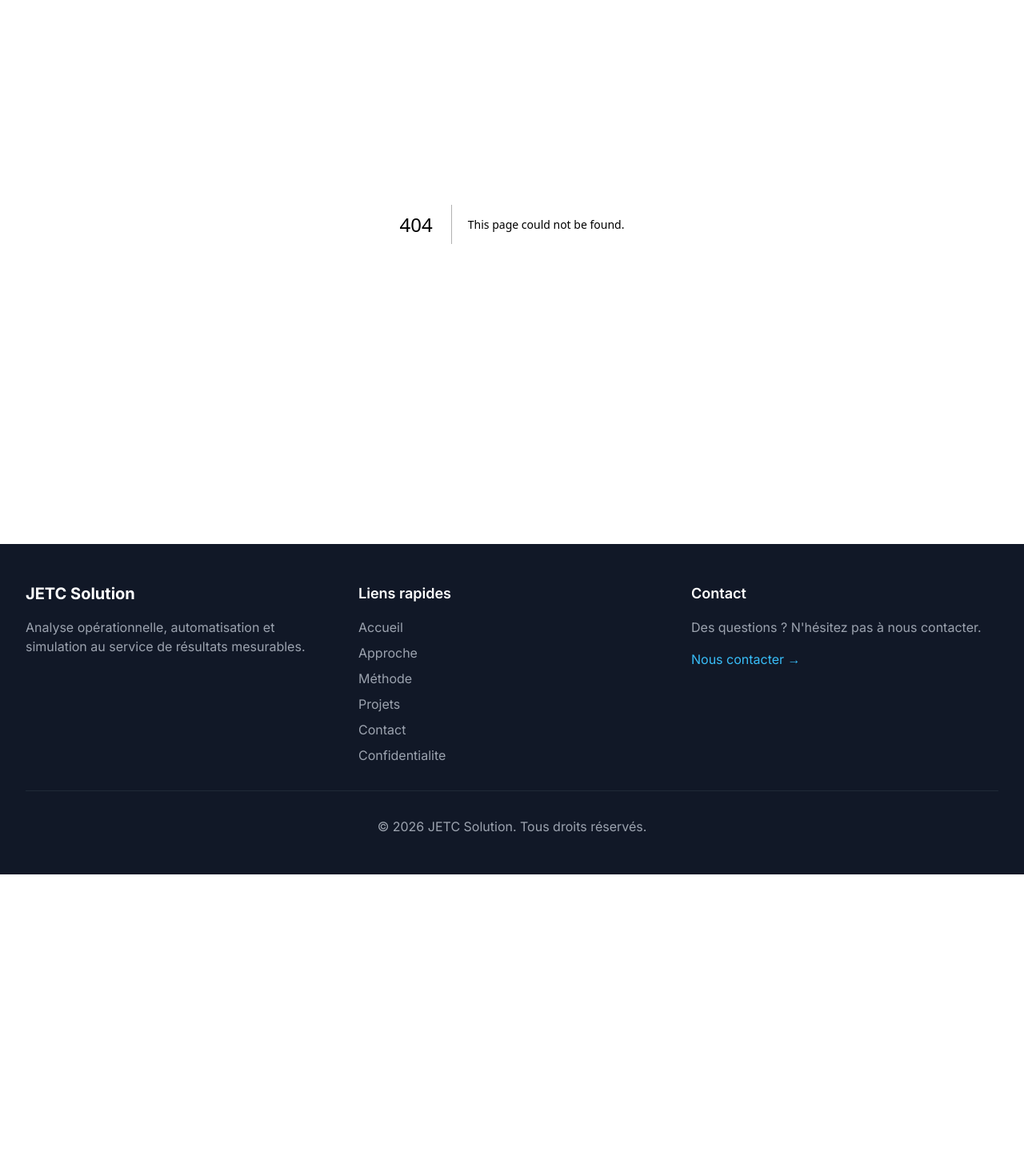
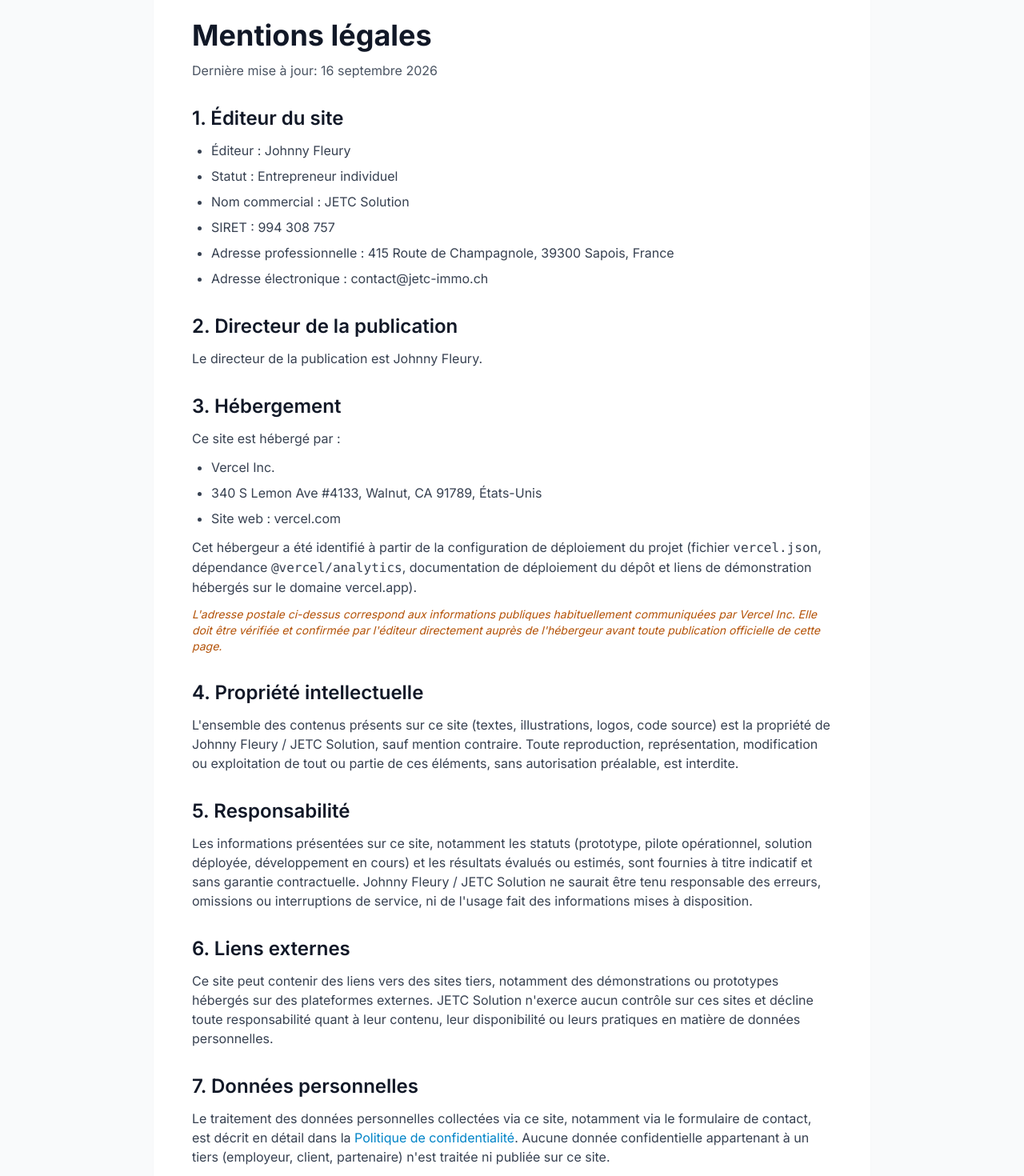
Before and after one commit to johnnyfleury87-ctrl/JECT_Solution, a Next.js app: page /mentions-legales in a window 1280 px wide. Before the commit this address had no page. Shown: the part 220-1690 px from the top of the page at 80% size. Before the commit the page ends 1313 px from the top, so only its background shows below. Built offline with nearby package versions, Linux system fonts and the light colour scheme.

Commit message:
feat: ajout page mentions legales

```diff
--- a/app/confidentialite/page.js
+++ b/app/confidentialite/page.js
@@ -60,8 +60,17 @@ export default function PrivacyPage() {
           <section className="space-y-3">
             <h2 className="text-2xl font-semibold text-gray-900">6. Destinataires des données</h2>
             <p className="text-gray-700">
-              Les données sont accessibles uniquement aux personnes autorisées chez JETC Solution et à nos sous-traitants techniques strictement nécessaires au fonctionnement du site (hébergement, messagerie transactionnelle).
+              Les données sont accessibles uniquement aux personnes autorisées chez JETC Solution
+              et aux prestataires techniques strictement nécessaires au fonctionnement du site,
+              à savoir:
             </p>
+            <ul className="list-disc pl-6 text-gray-700 space-y-2">
+              <li>Hébergement du site (Vercel)</li>
+              <li>Envoi des emails transactionnels du formulaire de contact (fournisseur SMTP)</li>
+              <li>Protection anti-robot du formulaire de contact, lorsqu'elle est activée (Cloudflare Turnstile)</li>
+              <li>Mesure d'audience anonymisée (Vercel Analytics)</li>
+              <li>Compteur technique de visiteurs en ligne (Upstash Redis)</li>
+            </ul>
           </section>
 
           <section className="space-y-3">
--- /dev/null
+++ b/app/mentions-legales/page.js
@@ -0,0 +1,115 @@
+export const metadata = {
+  title: 'Mentions légales - JETC Solution',
+  description: 'Informations légales relatives à l\'éditeur, l\'hébergeur et l\'utilisation du site JETC Solution.',
+};
+
+export default function LegalNoticePage() {
+  return (
+    <div className="section-padding bg-gray-50">
+      <div className="container-custom">
+        <div className="max-w-4xl mx-auto bg-white rounded-2xl shadow-sm p-8 md:p-12 space-y-8">
+          <header className="space-y-3">
+            <h1 className="text-3xl md:text-4xl font-bold text-gray-900">Mentions légales</h1>
+            <p className="text-gray-600">
+              Dernière mise à jour: 16 septembre 2026
+            </p>
+          </header>
+
+          <section className="space-y-3">
+            <h2 className="text-2xl font-semibold text-gray-900">1. Éditeur du site</h2>
+            <ul className="list-disc pl-6 text-gray-700 space-y-2">
+              <li>Éditeur : Johnny Fleury</li>
+              <li>Statut : Entrepreneur individuel</li>
+              <li>Nom commercial : JETC Solution</li>
+              <li>SIRET : 994 308 757</li>
+              <li>Adresse professionnelle : 415 Route de Champagnole, 39300 Sapois, France</li>
+              <li>Adresse électronique : contact@jetc-immo.ch</li>
+            </ul>
+          </section>
+
+          <section className="space-y-3">
+            <h2 className="text-2xl font-semibold text-gray-900">2. Directeur de la publication</h2>
+            <p className="text-gray-700">
+              Le directeur de la publication est Johnny Fleury.
+            </p>
+          </section>
+
+          <section className="space-y-3">
+            <h2 className="text-2xl font-semibold text-gray-900">3. Hébergement</h2>
+            <p className="text-gray-700">
+              Ce site est hébergé par :
+            </p>
+            <ul className="list-disc pl-6 text-gray-700 space-y-2">
+              <li>Vercel Inc.</li>
+              <li>340 S Lemon Ave #4133, Walnut, CA 91789, États-Unis</li>
+              <li>Site web : vercel.com</li>
+            </ul>
+            <p className="text-gray-700">
+              Cet hébergeur a été identifié à partir de la configuration de déploiement du projet
+              (fichier <code>vercel.json</code>, dépendance <code>@vercel/analytics</code>,
+              documentation de déploiement du dépôt et liens de démonstration hébergés sur le
+              domaine vercel.app).
+            </p>
+            <p className="text-sm text-amber-700 italic">
+              L&apos;adresse postale ci-dessus correspond aux informations publiques habituellement
+              communiquées par Vercel Inc. Elle doit être vérifiée et confirmée par l&apos;éditeur
+              directement auprès de l&apos;hébergeur avant toute publication officielle de cette page.
+            </p>
+          </section>
+
+          <section className="space-y-3">
+            <h2 className="text-2xl font-semibold text-gray-900">4. Propriété intellectuelle</h2>
+            <p className="text-gray-700">
+              L&apos;ensemble des contenus présents sur ce site (textes, illustrations, logos, code
+              source) est la propriété de Johnny Fleury / JETC Solution, sauf mention contraire.
+              Toute reproduction, représentation, modification ou exploitation de tout ou partie
+              de ces éléments, sans autorisation préalable, est interdite.
+            </p>
+          </section>
+
+          <section className="space-y-3">
+            <h2 className="text-2xl font-semibold text-gray-900">5. Responsabilité</h2>
+            <p className="text-gray-700">
+              Les informations présentées sur ce site, notamment les statuts (prototype, pilote
+              opérationnel, solution déployée, développement en cours) et les résultats évalués
+              ou estimés, sont fournies à titre indicatif et sans garantie contractuelle. Johnny
+              Fleury / JETC Solution ne saurait être tenu responsable des erreurs, omissions ou
+              interruptions de service, ni de l&apos;usage fait des informations mises à
+              disposition.
+            </p>
+          </section>
+
+          <section className="space-y-3">
+            <h2 className="text-2xl font-semibold text-gray-900">6. Liens externes</h2>
+            <p className="text-gray-700">
+              Ce site peut contenir des liens vers des sites tiers, notamment des démonstrations
+              ou prototypes hébergés sur des plateformes externes. JETC Solution n&apos;exerce
+              aucun contrôle sur ces sites et décline toute responsabilité quant à leur contenu,
+              leur disponibilité ou leurs pratiques en matière de données personnelles.
+            </p>
+          </section>
+
+          <section className="space-y-3">
+            <h2 className="text-2xl font-semibold text-gray-900">7. Données personnelles</h2>
+            <p className="text-gray-700">
+              Le traitement des données personnelles collectées via ce site, notamment via le
+              formulaire de contact, est décrit en détail dans la{' '}
+              <a href="/confidentialite" className="text-primary-600 hover:underline">
+                Politique de confidentialité
+              </a>. Aucune donnée confidentielle appartenant à un tiers (employeur, client,
+              partenaire) n&apos;est traitée ni publiée sur ce site.
+            </p>
+          </section>
+
+          <section className="space-y-3">
+            <h2 className="text-2xl font-semibold text-gray-900">8. Contact</h2>
+            <p className="text-gray-700">
+              Pour toute question relative aux présentes mentions légales, vous pouvez écrire à
+              contact@jetc-immo.ch ou utiliser le formulaire de contact.
+            </p>
+          </section>
+        </div>
+      </div>
+    </div>
+  );
+}
--- a/components/Footer.js
+++ b/components/Footer.js
@@ -49,6 +49,11 @@ export default function Footer() {
                   Confidentialite
                 </Link>
               </li>
+              <li>
+                <Link href="/mentions-legales" className="text-gray-400 hover:text-white transition-colors">
+                  Mentions légales
+                </Link>
+              </li>
             </ul>
           </div>
 
```
Also changed, not shown: 1 other file (tests, documents, lock files or other folders).
